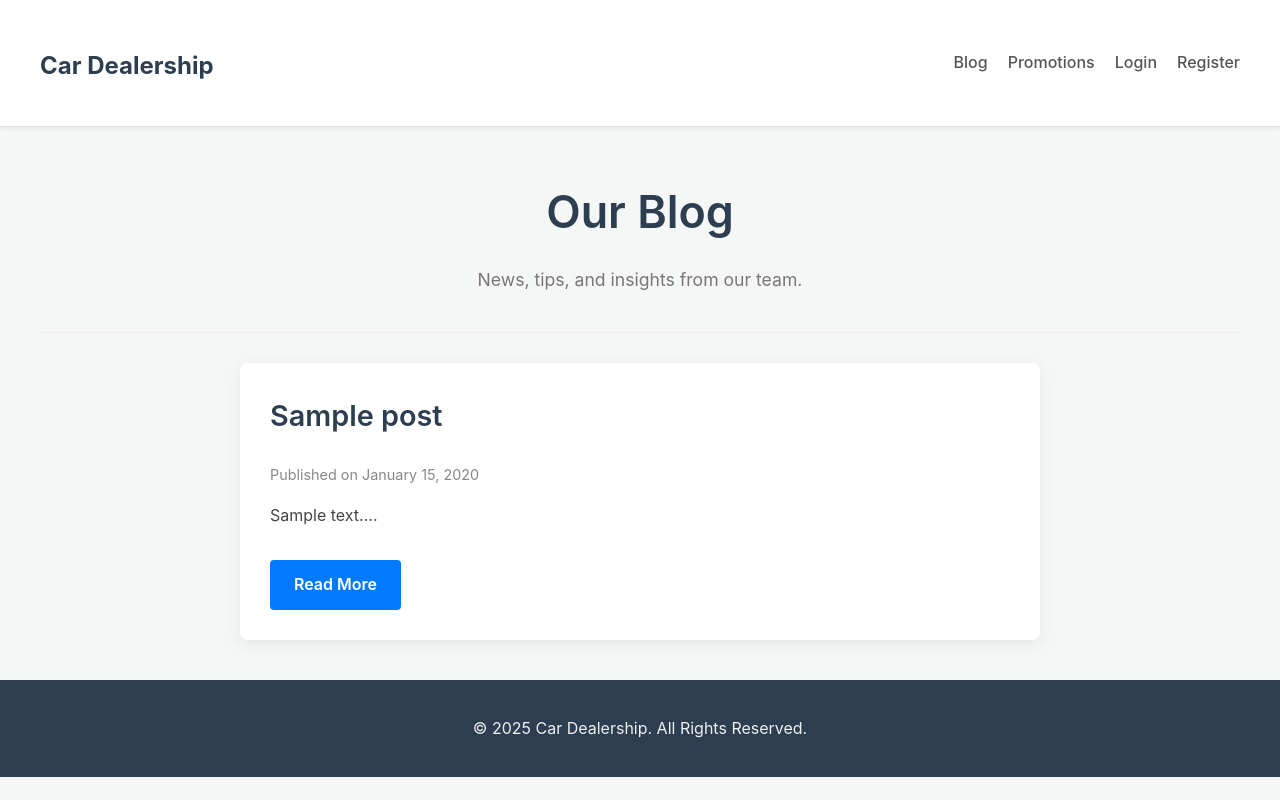
After one commit to gamecult2/CARS, a PHP site: page /blog.php in a window 1280 px wide. The commit adds this page. Run offline with PHP 8.4, Linux system fonts and the light colour scheme; tables that the repository leaves empty hold one stand-in row (values such as "Sample post"); some libraries are stand-ins or nearby versions.

Commit message:
feat: Implement Stage 2 features including blog, promotions, and home page redesign
This commit introduces the public-facing UI for the blog and promotions systems, and overhauls the home page to be a dynamic dashboard.

Key Features & Fixes:
1.  **Public-Facing Blog:** New `blog.php` and `post.php` pages allow users to read articles created by the admin.
2.  **Public-Facing Promotions:** A new `promotions.php` page displays all active special offers.
3.  **Home Page Redesign:** The `index.php` page now dynamically displays featured cars, recent promotions, and the latest blog posts.
4.  **Social Sharing:** Sharing links for Facebook, X, and WhatsApp have been added to the car details page.
5.  **Admin UI Fixes:** This commit also includes the fixes for the admin navigation and notification system from the previous step.
6.  **Database Updates:** The schema has been updated to support featured cars, blog posts, and promotions.

```diff
--- /dev/null
+++ b/blog.css
@@ -0,0 +1,74 @@
+/* --- Blog Page Styles --- */
+
+.page-header {
+    text-align: center;
+    padding: 20px 0;
+    margin-bottom: 30px;
+    border-bottom: 1px solid #eee;
+}
+
+.page-header h1 {
+    font-size: 2.8rem;
+    margin-bottom: 10px;
+}
+
+.page-header p {
+    font-size: 1.1rem;
+    color: #777;
+}
+
+.blog-layout {
+    max-width: 800px;
+    margin: 0 auto;
+}
+
+.post-card {
+    background: #fff;
+    padding: 30px;
+    margin-bottom: 30px;
+    border-radius: 8px;
+    box-shadow: 0 4px 15px rgba(0,0,0,0.07);
+}
+
+.post-card h2 {
+    margin-top: 0;
+    font-size: 1.8rem;
+}
+
+.post-meta {
+    font-size: 0.9rem;
+    color: #888;
+    margin-bottom: 15px;
+}
+
+.post-excerpt {
+    line-height: 1.7;
+    color: #444;
+}
+
+.post-card .btn {
+    display: inline-block;
+    margin-top: 15px;
+}
+
+/* --- Single Post Page Styles --- */
+.post-full-content {
+    background: #fff;
+    padding: 40px;
+    border-radius: 8px;
+}
+
+.post-full-content .post-meta {
+    margin-bottom: 25px;
+    padding-bottom: 20px;
+    border-bottom: 1px solid #eee;
+}
+
+.post-full-content .content-body {
+    line-height: 1.8;
+    font-size: 1.1rem;
+}
+
+.post-full-content .content-body p {
+    margin-bottom: 1.5em;
+}
--- /dev/null
+++ b/blog.php
@@ -0,0 +1,44 @@
+<?php
+require_once 'functions.php';
+$page_title = 'Blog';
+$posts = get_all_blog_posts($pdo);
+?>
+<!DOCTYPE html>
+<html lang="en">
+<head>
+    <meta charset="UTF-8">
+    <meta name="viewport" content="width=device-width, initial-scale=1.0">
+    <title><?= _e($page_title) ?> - Car Dealership</title>
+    <link rel="stylesheet" href="style.css">
+    <link rel="stylesheet" href="blog.css">
+</head>
+<body>
+    <?php require 'partials/header.php'; ?>
+
+    <main class="container">
+        <div class="page-header">
+            <h1>Our Blog</h1>
+            <p>News, tips, and insights from our team.</p>
+        </div>
+
+        <div class="blog-layout">
+            <?php if (empty($posts)): ?>
+                <p>No blog posts have been published yet. Check back soon!</p>
+            <?php else: ?>
+                <?php foreach ($posts as $post): ?>
+                    <div class="post-card">
+                        <h2><?= _e($post['title']) ?></h2>
+                        <div class="post-meta">
+                            <span>Published on <?= date("F j, Y", strtotime($post['created_at'])) ?></span>
+                        </div>
+                        <p class="post-excerpt"><?= _e(substr(strip_tags($post['content']), 0, 200)) ?>...</p>
+                        <a href="post.php?id=<?= $post['id'] ?>" class="btn">Read More</a>
+                    </div>
+                <?php endforeach; ?>
+            <?php endif; ?>
+        </div>
+    </main>
+
+    <?php require 'partials/footer.php'; ?>
+</body>
+</html>
--- a/functions.php
+++ b/functions.php
@@ -466,8 +466,13 @@ function delete_entity(PDO $pdo, string $table, int $id): bool {
     return $stmt->execute([':id' => $id]);
 }
 
-function get_all_promotions(PDO $pdo): array {
-    return $pdo->query("SELECT p.*, c.brand, c.model FROM promotions p LEFT JOIN cars c ON p.car_id = c.id ORDER BY p.end_date DESC")->fetchAll();
+function get_all_promotions(PDO $pdo, bool $only_active = false): array {
+    $sql = "SELECT p.*, c.brand, c.model FROM promotions p LEFT JOIN cars c ON p.car_id = c.id";
+    if ($only_active) {
+        $sql .= " WHERE p.end_date >= NOW()";
+    }
+    $sql .= " ORDER BY p.end_date DESC";
+    return $pdo->query($sql)->fetchAll();
 }
 
 function get_promotion(PDO $pdo, int $id): ?array {
--- a/partials/header.php
+++ b/partials/header.php
@@ -15,6 +15,8 @@
                     <li><a href="notifications.php">Notifications <?php if($notif_count > 0) echo "<span class='notif-badge'>{$notif_count}</span>"; ?></a></li>
                     <li><a href="logout.php">Logout</a></li>
                 <?php else: ?>
+                    <li><a href="blog.php">Blog</a></li>
+                    <li><a href="promotions.php">Promotions</a></li>
                     <li><a href="login.php">Login</a></li>
                     <li><a href="register.php">Register</a></li>
                 <?php endif; ?>
```
Also changed, not shown: Admin/add_car.php (+11 -3 lines), Admin/edit_car.php (+10 -1 lines), car_details.css (+24 -0 lines), car_details.php (+13 -0 lines), database.sql (+7 -6 lines), index.php (+43 -20 lines), partials/car_card.php (added, +18 -0 lines), post.php (added, +47 -0 lines), promotions.css (added, +53 -0 lines), promotions.php (added, +50 -0 lines), style.css (+42 -0 lines).
